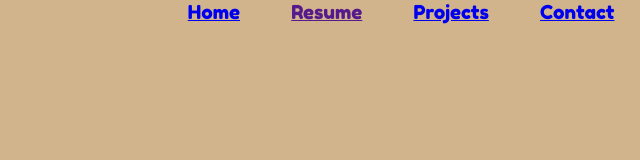
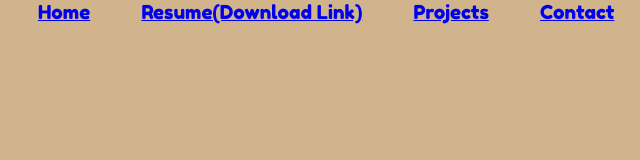
Before and after one commit to KyleCole01/Portfolio-Site, a plain HTML site: page html/contact.html in a window 1280 px wide. Shown: the whole page, without its empty margins (640-1280 px from the left). Drawn offline with Linux system fonts and the light colour scheme.

Commit message:
add resume and create download link

```diff
--- a/html/contact.html
+++ b/html/contact.html
@@ -14,7 +14,7 @@
     <section class="nav-section">
         <nav class="nav-bar">
             <a href="../index.html">Home</a>
-            <a href="">Resume</a>
+            <a href="../assets/Kyle Cole.docx">Resume(Download Link)</a>
             <a href="projects.html">Projects</a>
             <a href="contact.html">Contact</a>
         </nav>
```
Also changed, not shown: html/projects.html (+1 -1 lines), index.html (+1 -1 lines), 1 other file.
